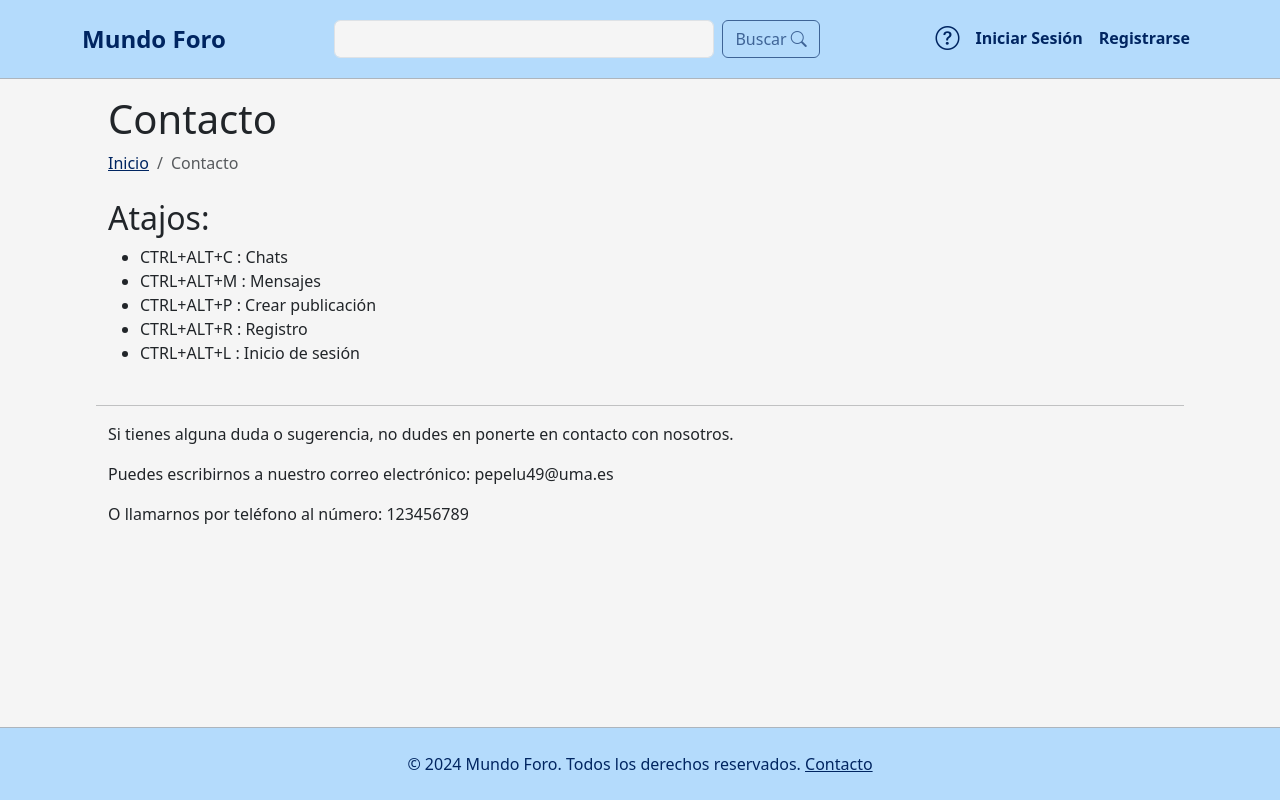
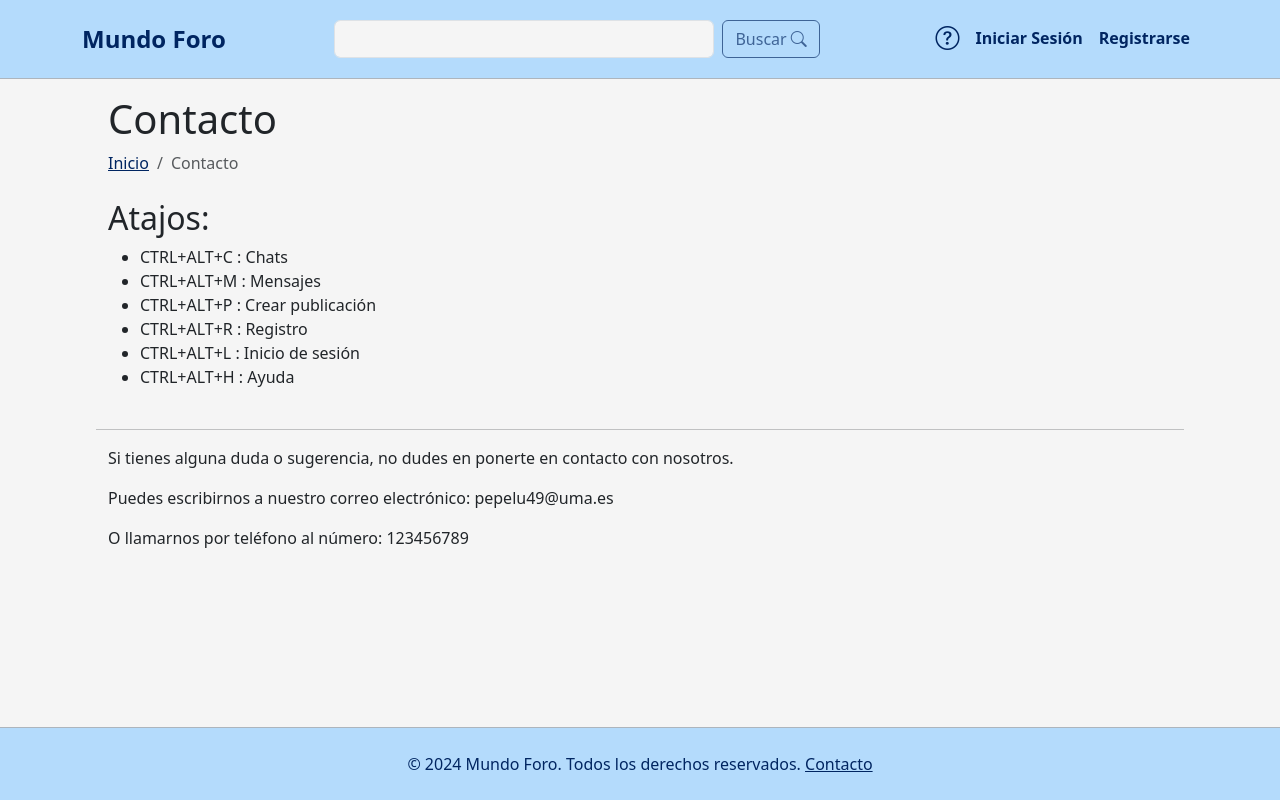
Before and after one commit to Croissanton/IU_Proyecto, a React (Create React App) app in the folder foro-mundo/: page /contact in a window 1280 px wide. Built offline with nearby package versions, Linux system fonts and the light colour scheme.

Commit message:
More Shortcuts

```diff
--- a/foro-mundo/src/Pages/ContactPage.js
+++ b/foro-mundo/src/Pages/ContactPage.js
@@ -28,6 +28,7 @@ function ContactPage() {
           <li>CTRL+ALT+P : Crear publicación</li>
           <li>CTRL+ALT+R : Registro</li>
           <li>CTRL+ALT+L : Inicio de sesión</li>
+          <li>CTRL+ALT+H : Ayuda</li>
         </ul>
       </div>
       <hr />
```
